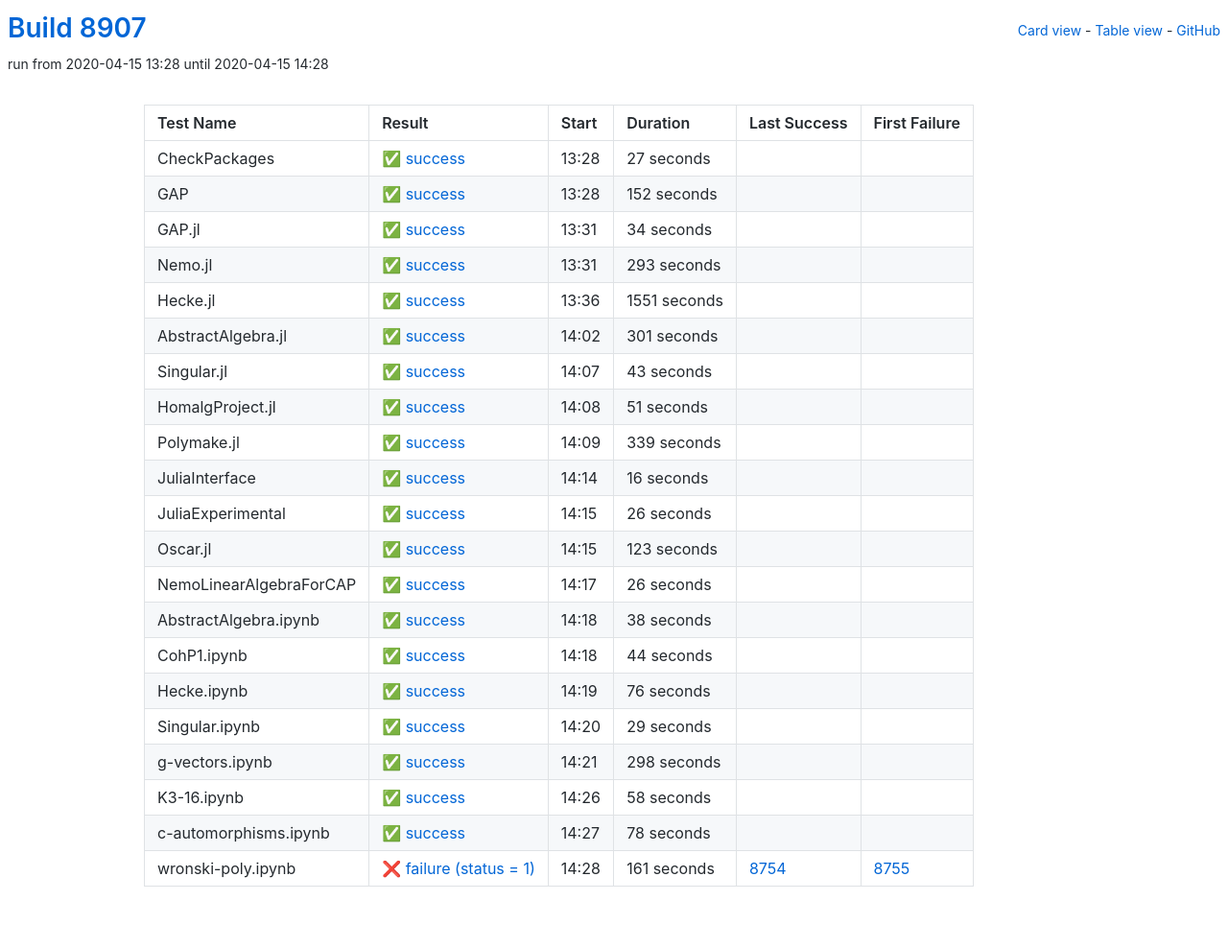
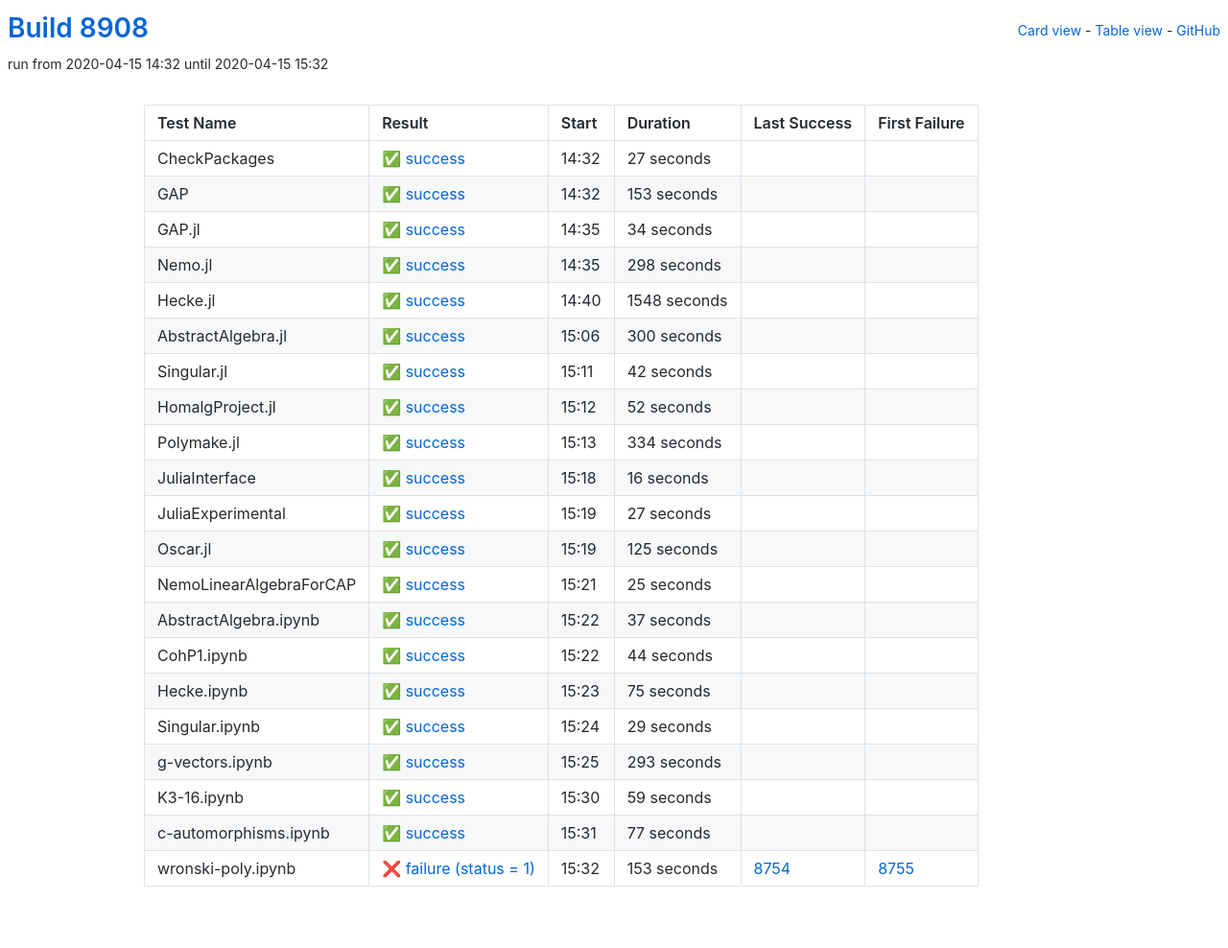
Before and after one commit to oscar-system/oscar-ci-status, a Jekyll site: the page built from table.html, in a window 1280 px wide. Shown: the whole page at 96% size. Built offline with Jekyll 4.4.1, drawn with Linux system fonts in a browser that asks for light colours.

Commit message:
Build 8908

```diff
--- a/_data/ci.yml
+++ b/_data/ci.yml
@@ -1,5 +1,5 @@
-build: 8907
-build_url: https://oscarci.mathematik.uni-kl.de/job/oscar/8907/
+build: 8908
+build_url: https://oscarci.mathematik.uni-kl.de/job/oscar/8908/
 job: oscar
 tests:
 - duration: 27
@@ -8,20 +8,20 @@ tests:
   first_failure_url: null
   last_success: false
   last_success_url: null
-  log: https://oscarci.mathematik.uni-kl.de/job/oscar/8907/artifact/logs/build-8907/CheckPackages.log
+  log: https://oscarci.mathematik.uni-kl.de/job/oscar/8908/artifact/logs/build-8908/CheckPackages.log
   name: CheckPackages
-  start: 2020-04-15 13:28
+  start: 2020-04-15 14:32
   status: success
   success: true
-- duration: 152
+- duration: 153
   exitcode: 0
   first_failure: false
   first_failure_url: null
   last_success: false
   last_success_url: null
-  log: https://oscarci.mathematik.uni-kl.de/job/oscar/8907/artifact/logs/build-8907/GAP.log
+  log: https://oscarci.mathematik.uni-kl.de/job/oscar/8908/artifact/logs/build-8908/GAP.log
   name: GAP
-  start: 2020-04-15 13:28
+  start: 2020-04-15 14:32
   status: success
   success: true
 - duration: 34
@@ -30,9 +30,163 @@ tests:
   first_failure_url: null
   last_success: false
   last_success_url: null
-  log: https://oscarci.mathematik.uni-kl.de/job/oscar/8907/artifact/logs/build-8907/GAP.jl.log
+  log: https://oscarci.mathematik.uni-kl.de/job/oscar/8908/artifact/logs/build-8908/GAP.jl.log
   name: GAP.jl
-  start: 2020-04-15 13:31
+  start: 2020-04-15 14:35
+  status: success
+  success: true
+- duration: 298
+  exitcode: 0
+  first_failure: false
+  first_failure_url: null
+  last_success: false
+  last_success_url: null
+  log: https://oscarci.mathematik.uni-kl.de/job/oscar/8908/artifact/logs/build-8908/Nemo.jl.log
+  name: Nemo.jl
+  start: 2020-04-15 14:35
+  status: success
+  success: true
+- duration: 1548
+  exitcode: 0
+  first_failure: false
+  first_failure_url: null
+  last_success: false
+  last_success_url: null
+  log: https://oscarci.mathematik.uni-kl.de/job/oscar/8908/artifact/logs/build-8908/Hecke.jl.log
+  name: Hecke.jl
+  start: 2020-04-15 14:40
+  status: success
+  success: true
+- duration: 300
+  exitcode: 0
+  first_failure: false
+  first_failure_url: null
+  last_success: false
+  last_success_url: null
+  log: https://oscarci.mathematik.uni-kl.de/job/oscar/8908/artifact/logs/build-8908/AbstractAlgebra.jl.log
+  name: AbstractAlgebra.jl
+  start: 2020-04-15 15:06
+  status: success
+  success: true
+- duration: 42
+  exitcode: 0
+  first_failure: false
+  first_failure_url: null
+  last_success: false
+  last_success_url: null
+  log: https://oscarci.mathematik.uni-kl.de/job/oscar/8908/artifact/logs/build-8908/Singular.jl.log
+  name: Singular.jl
+  start: 2020-04-15 15:11
+  status: success
+  success: true
+- duration: 52
+  exitcode: 0
+  first_failure: false
+  first_failure_url: null
+  last_success: false
+  last_success_url: null
+  log: https://oscarci.mathematik.uni-kl.de/job/oscar/8908/artifact/logs/build-8908/HomalgProject.jl.log
+  name: HomalgProject.jl
+  start: 2020-04-15 15:12
+  status: success
+  success: true
+- duration: 334
+  exitcode: 0
+  first_failure: false
+  first_failure_url: null
+  last_success: false
+  last_success_url: null
+  log: https://oscarci.mathematik.uni-kl.de/job/oscar/8908/artifact/logs/build-8908/Polymake.jl.log
+  name: Polymake.jl
+  start: 2020-04-15 15:13
+  status: success
+  success: true
+- duration: 16
+  exitcode: 0
+  first_failure: false
+  first_failure_url: null
+  last_success: false
+  last_success_url: null
+  log: https://oscarci.mathematik.uni-kl.de/job/oscar/8908/artifact/logs/build-8908/JuliaInterface.log
+  name: JuliaInterface
+  start: 2020-04-15 15:18
+  status: success
+  success: true
+- duration: 27
+  exitcode: 0
+  first_failure: false
+  first_failure_url: null
+  last_success: false
+  last_success_url: null
+  log: https://oscarci.mathematik.uni-kl.de/job/oscar/8908/artifact/logs/build-8908/JuliaExperimental.log
+  name: JuliaExperimental
+  start: 2020-04-15 15:19
+  status: success
+  success: true
+- duration: 125
+  exitcode: 0
+  first_failure: false
+  first_failure_url: null
+  last_success: false
+  last_success_url: null
+  log: https://oscarci.mathematik.uni-kl.de/job/oscar/8908/artifact/logs/build-8908/Oscar.jl.log
+  name: Oscar.jl
+  start: 2020-04-15 15:19
+  status: success
+  success: true
+- duration: 25
+  exitcode: 0
+  first_failure: false
+  first_failure_url: null
+  last_success: false
+  last_success_url: null
+  log: https://oscarci.mathematik.uni-kl.de/job/oscar/8908/artifact/logs/build-8908/NemoLinearAlgebraForCAP.log
+  name: NemoLinearAlgebraForCAP
+  start: 2020-04-15 15:21
+  status: success
+  success: true
+- duration: 37
+  exitcode: 0
+  first_failure: false
+  first_failure_url: null
+  last_success: false
+  last_success_url: null
+  log: https://oscarci.mathematik.uni-kl.de/job/oscar/8908/artifact/logs/build-8908/AbstractAlgebra.ipynb.log
+  name: AbstractAlgebra.ipynb
+  start: 2020-04-15 15:22
+  status: success
+  success: true
+- duration: 44
+  exitcode: 0
+  first_failure: false
+  first_failure_url: null
+  last_success: false
+  last_success_url: null
+  log: https://oscarci.mathematik.uni-kl.de/job/oscar/8908/artifact/logs/build-8908/CohP1.ipynb.log
+  name: CohP1.ipynb
+  start: 2020-04-15 15:22
+  status: success
+  success: true
+- duration: 75
+  exitcode: 0
+  first_failure: false
+  first_failure_url: null
+  last_success: false
+  last_success_url: null
+  log: https://oscarci.mathematik.uni-kl.de/job/oscar/8908/artifact/logs/build-8908/Hecke.ipynb.log
+  name: Hecke.ipynb
+  start: 2020-04-15 15:23
+  status: success
+  success: true
+- duration: 29
+  exitcode: 0
+  first_failure: false
+  first_failure_url: null
+  last_success: false
+  last_success_url: null
+  log: https://oscarci.mathematik.uni-kl.de/job/oscar/8908/artifact/logs/build-8908/Singular.ipynb.log
+  name: Singular.ipynb
+  start: 2020-04-15 15:24
   status: success
   success: true
 - duration: 293
@@ -41,195 +195,41 @@ tests:
   first_failure_url: null
   last_success: false
   last_success_url: null
-  log: https://oscarci.mathematik.uni-kl.de/job/oscar/8907/artifact/logs/build-8907/Nemo.jl.log
-  name: Nemo.jl
-  start: 2020-04-15 13:31
+  log: https://oscarci.mathematik.uni-kl.de/job/oscar/8908/artifact/logs/build-8908/g-vectors.ipynb.log
+  name: g-vectors.ipynb
+  start: 2020-04-15 15:25
   status: success
   success: true
-- duration: 1551
+- duration: 59
   exitcode: 0
   first_failure: false
   first_failure_url: null
   last_success: false
   last_success_url: null
-  log: https://oscarci.mathematik.uni-kl.de/job/oscar/8907/artifact/logs/build-8907/Hecke.jl.log
-  name: Hecke.jl
-  start: 2020-04-15 13:36
+  log: https://oscarci.mathematik.uni-kl.de/job/oscar/8908/artifact/logs/build-8908/K3-16.ipynb.log
+  name: K3-16.ipynb
+  start: 2020-04-15 15:30
   status: success
   success: true
-- duration: 301
+- duration: 77
   exitcode: 0
   first_failure: false
   first_failure_url: null
   last_success: false
   last_success_url: null
-  log: https://oscarci.mathematik.uni-kl.de/job/oscar/8907/artifact/logs/build-8907/AbstractAlgebra.jl.log
-  name: AbstractAlgebra.jl
-  start: 2020-04-15 14:02
+  log: https://oscarci.mathematik.uni-kl.de/job/oscar/8908/artifact/logs/build-8908/c-automorphisms.ipynb.log
+  name: c-automorphisms.ipynb
+  start: 2020-04-15 15:31
   status: success
   success: true
-- duration: 43
-  exitcode: 0
-  first_failure: false
-  first_failure_url: null
-  last_success: false
-  last_success_url: null
-  log: https://oscarci.mathematik.uni-kl.de/job/oscar/8907/artifact/logs/build-8907/Singular.jl.log
-  name: Singular.jl
-  start: 2020-04-15 14:07
-  status: success
-  success: true
-- duration: 51
-  exitcode: 0
-  first_failure: false
-  first_failure_url: null
-  last_success: false
-  last_success_url: null
-  log: https://oscarci.mathematik.uni-kl.de/job/oscar/8907/artifact/logs/build-8907/HomalgProject.jl.log
-  name: HomalgProject.jl
-  start: 2020-04-15 14:08
-  status: success
-  success: true
-- duration: 339
-  exitcode: 0
-  first_failure: false
-  first_failure_url: null
-  last_success: false
-  last_success_url: null
-  log: https://oscarci.mathematik.uni-kl.de/job/oscar/8907/artifact/logs/build-8907/Polymake.jl.log
-  name: Polymake.jl
-  start: 2020-04-15 14:09
-  status: success
-  success: true
-- duration: 16
-  exitcode: 0
-  first_failure: false
-  first_failure_url: null
-  last_success: false
-  last_success_url: null
-  log: https://oscarci.mathematik.uni-kl.de/job/oscar/8907/artifact/logs/build-8907/JuliaInterface.log
-  name: JuliaInterface
-  start: 2020-04-15 14:14
-  status: success
-  success: true
-- duration: 26
-  exitcode: 0
-  first_failure: false
-  first_failure_url: null
-  last_success: false
-  last_success_url: null
-  log: https://oscarci.mathematik.uni-kl.de/job/oscar/8907/artifact/logs/build-8907/JuliaExperimental.log
-  name: JuliaExperimental
-  start: 2020-04-15 14:15
-  status: success
-  success: true
-- duration: 123
-  exitcode: 0
-  first_failure: false
-  first_failure_url: null
-  last_success: false
-  last_success_url: null
-  log: https://oscarci.mathematik.uni-kl.de/job/oscar/8907/artifact/logs/build-8907/Oscar.jl.log
-  name: Oscar.jl
-  start: 2020-04-15 14:15
-  status: success
-  success: true
-- duration: 26
-  exitcode: 0
-  first_failure: false
-  first_failure_url: null
-  last_success: false
-  last_success_url: null
-  log: https://oscarci.mathematik.uni-kl.de/job/oscar/8907/artifact/logs/build-8907/NemoLinearAlgebraForCAP.log
-  name: NemoLinearAlgebraForCAP
-  start: 2020-04-15 14:17
-  status: success
-  success: true
-- duration: 38
-  exitcode: 0
-  first_failure: false
-  first_failure_url: null
-  last_success: false
-  last_success_url: null
-  log: https://oscarci.mathematik.uni-kl.de/job/oscar/8907/artifact/logs/build-8907/AbstractAlgebra.ipynb.log
-  name: AbstractAlgebra.ipynb
-  start: 2020-04-15 14:18
-  status: success
-  success: true
-- duration: 44
-  exitcode: 0
-  first_failure: false
-  first_failure_url: null
-  last_success: false
-  last_success_url: null
-  log: https://oscarci.mathematik.uni-kl.de/job/oscar/8907/artifact/logs/build-8907/CohP1.ipynb.log
-  name: CohP1.ipynb
-  start: 2020-04-15 14:18
-  status: success
-  success: true
-- duration: 76
-  exitcode: 0
-  first_failure: false
-  first_failure_url: null
-  last_success: false
-  last_success_url: null
-  log: https://oscarci.mathematik.uni-kl.de/job/oscar/8907/artifact/logs/build-8907/Hecke.ipynb.log
-  name: Hecke.ipynb
-  start: 2020-04-15 14:19
-  status: success
-  success: true
-- duration: 29
-  exitcode: 0
-  first_failure: false
-  first_failure_url: null
-  last_success: false
-  last_success_url: null
-  log: https://oscarci.mathematik.uni-kl.de/job/oscar/8907/artifact/logs/build-8907/Singular.ipynb.log
-  name: Singular.ipynb
-  start: 2020-04-15 14:20
-  status: success
-  success: true
-- duration: 298
-  exitcode: 0
-  first_failure: false
-  first_failure_url: null
-  last_success: false
-  last_success_url: null
-  log: https://oscarci.mathematik.uni-kl.de/job/oscar/8907/artifact/logs/build-8907/g-vectors.ipynb.log
-  name: g-vectors.ipynb
-  start: 2020-04-15 14:21
-  status: success
-  success: true
-- duration: 58
-  exitcode: 0
-  first_failure: false
-  first_failure_url: null
-  last_success: false
-  last_success_url: null
-  log: https://oscarci.mathematik.uni-kl.de/job/oscar/8907/artifact/logs/build-8907/K3-16.ipynb.log
-  name: K3-16.ipynb
-  start: 2020-04-15 14:26
-  status: success
-  success: true
-- duration: 78
-  exitcode: 0
-  first_failure: false
-  first_failure_url: null
-  last_success: false
-  last_success_url: null
-  log: https://oscarci.mathematik.uni-kl.de/job/oscar/8907/artifact/logs/build-8907/c-automorphisms.ipynb.log
-  name: c-automorphisms.ipynb
-  start: 2020-04-15 14:27
-  status: success
-  success: true
-- duration: 161
+- duration: 153
   exitcode: 1
   first_failure: 8755
   first_failure_url: https://oscarci.mathematik.uni-kl.de/job/oscar/8755/
   last_success: 8754
   last_success_url: https://oscarci.mathematik.uni-kl.de/job/oscar/8754/
-  log: https://oscarci.mathematik.uni-kl.de/job/oscar/8907/artifact/logs/build-8907/wronski-poly.ipynb.log
+  log: https://oscarci.mathematik.uni-kl.de/job/oscar/8908/artifact/logs/build-8908/wronski-poly.ipynb.log
   name: wronski-poly.ipynb
-  start: 2020-04-15 14:28
+  start: 2020-04-15 15:32
   status: failure
   success: false
```
Also changed, not shown: README.md.
